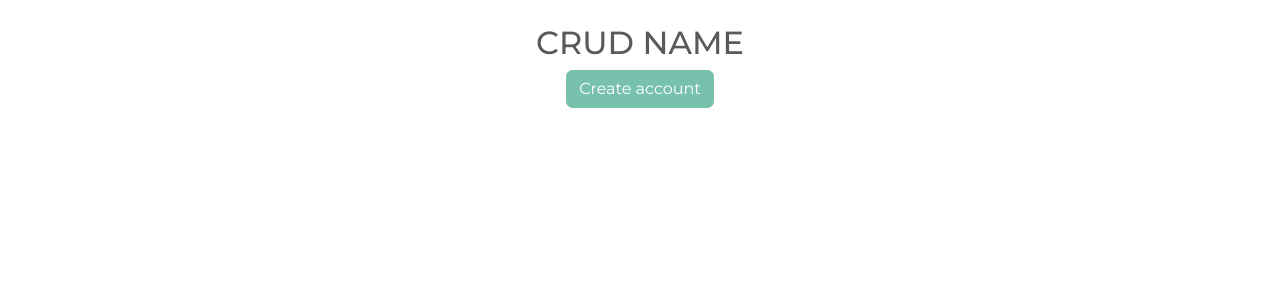
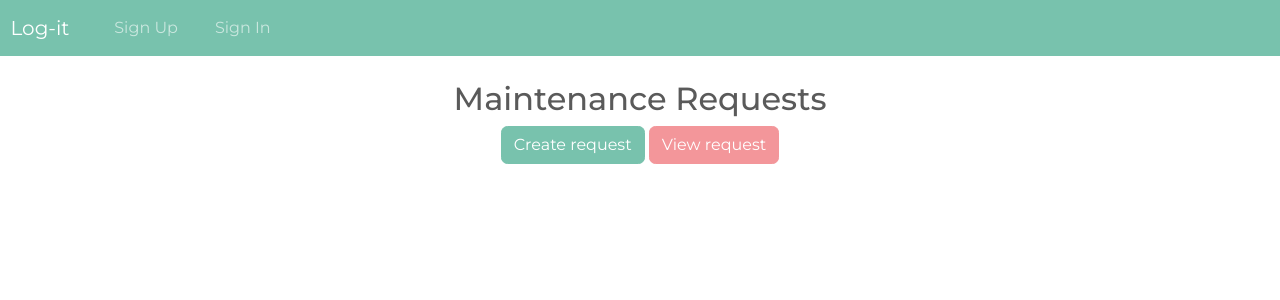
Before and after one commit to zebz2u4u/QA_softwareAgile, a Django app: page / in a window 1280 px wide. Shown: the top 300 px of the page. Run offline with Django 5.2, Linux system fonts and the light colour scheme.

Commit message:
Add a navigation bar
Added a navbar 2 buttons, when user not signed in,
one for sign-up or sign-in.When signed in, there is
a sign out and dashboard button.

Signed-by <debie02awoyemi@gmail.com>

```diff
--- a/crud_app/webapp/templates/webapp/base.html
+++ b/crud_app/webapp/templates/webapp/base.html
@@ -14,6 +14,7 @@
 
     <body>
         <!-- will have to create navbar -->
+        {% include 'webapp/navbar.html' %}
 
         <div class="container">
 
--- a/crud_app/webapp/templates/webapp/index.html
+++ b/crud_app/webapp/templates/webapp/index.html
@@ -5,9 +5,10 @@
         <!-- content of sitte here once planned...watch vid from 1:12:44 -->
 
         <div class="text-center">
-            <h2> CRUD NAME</h2>
+            <h2> Maintenance Requests</h2>
 
-            <a class="btn btn-primary" type="button" href="{% url '' %}"> Create account</a>
+            <a class="btn btn-primary" type="button" href="{% url '' %}"> Create request</a>
+            <a class="btn btn-secondary" type="button" href="{% url '' %}"> View request</a>
         </div>
     </body>
 
--- /dev/null
+++ b/crud_app/webapp/templates/webapp/navbar.html
@@ -0,0 +1,70 @@
+<nav class="navbar navbar-expand-lg navbar-dark bg-primary justify-content-center">
+
+    <a class="navbar-brand main-heading" href="{% url '' %}">
+
+      &nbsp; Log-it
+
+    </a>
+
+    <button
+      class="navbar-toggler"
+      type="button"
+      data-toggle="collapse"
+      data-target="#navbarNavDropdown"
+      aria-controls="navbarNavDropdown"
+      aria-expanded="false"
+      aria-label="Toggle navigation"
+    >
+      <span class="navbar-toggler-icon"></span>
+
+    </button>
+
+
+      <div class="collapse navbar-collapse text-center" id="navbarNavDropdown">
+
+
+        <ul class="navbar-nav mr-auto">
+
+
+          &nbsp;     &nbsp;     &nbsp;
+
+          {% if user.is_authenticated %}
+
+            <li class="nav-item">
+
+              <a class="nav-link" href="{% url '' %}">Dashboard &nbsp; <i class="fa fa-home" aria-hidden="true"></i> </a>
+
+            </li>
+
+
+            &nbsp;     &nbsp;     &nbsp;
+
+
+            <li class="nav-item">
+
+              <a class="nav-link" href="{% url '' %}">Sign out &nbsp; <i class="fa fa-sign-out" aria-hidden="true"></i> </a>
+
+            </li>
+
+
+        </ul>
+
+        {% else %}
+
+        <li class="nav-item">
+
+          <a class="nav-link" href="{% url '' %}"> Sign Up </a>
+
+        </li>
+
+        &nbsp;     &nbsp;     &nbsp;
+
+        <li class="nav-item">
+
+          <a class="nav-link" href="{% url '' %}">Sign In</a>
+
+        </li>
+
+        {% endif %}
+      </div>
+  </nav>
```
